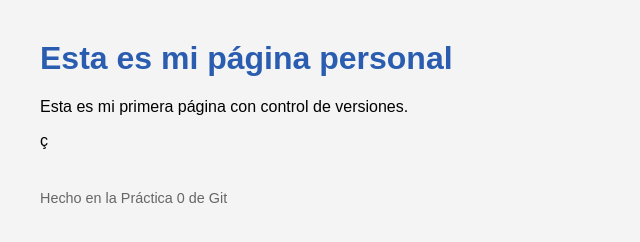
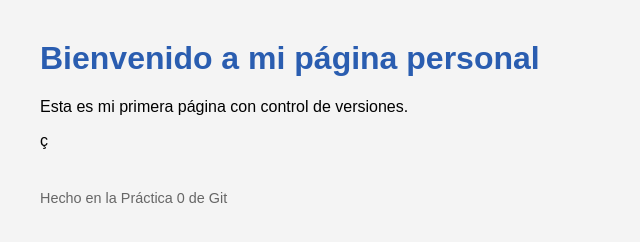
Before and after one commit to AlexDarjan/mi-primer-repo, a plain HTML site: page index.html in a window 1280 px wide. Shown: the whole page, without its empty margins (0-640 px from the left). Drawn offline with Linux system fonts and the light colour scheme.

Commit message:
Merge branch 'rama-b'

```diff
--- a/index.html
+++ b/index.html
@@ -6,7 +6,7 @@
   <link rel="stylesheet" href="estilos.css">
 </head>
  <body>
-  <h1>Esta es mi página personal</h1>
+  <h1>Bienvenido a mi página personal</h1>
   <p>Esta es mi primera página con control de versiones.</p>ç
   <footer><p>Hecho en la Práctica 0 de Git</p></footer>
  </body>
```
